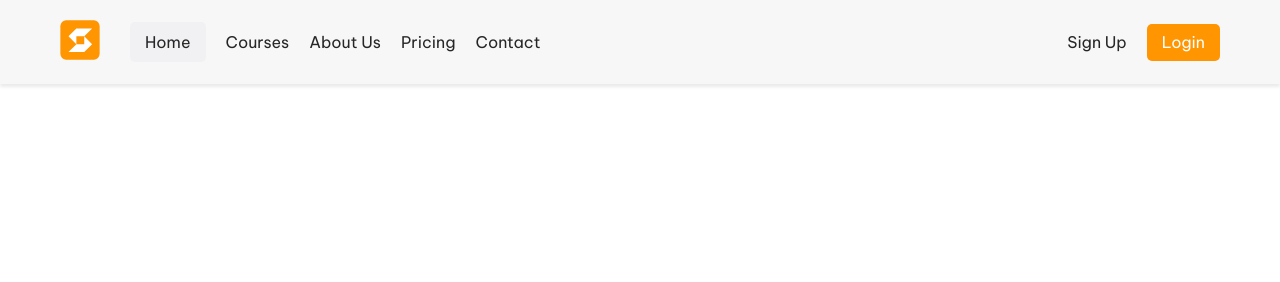
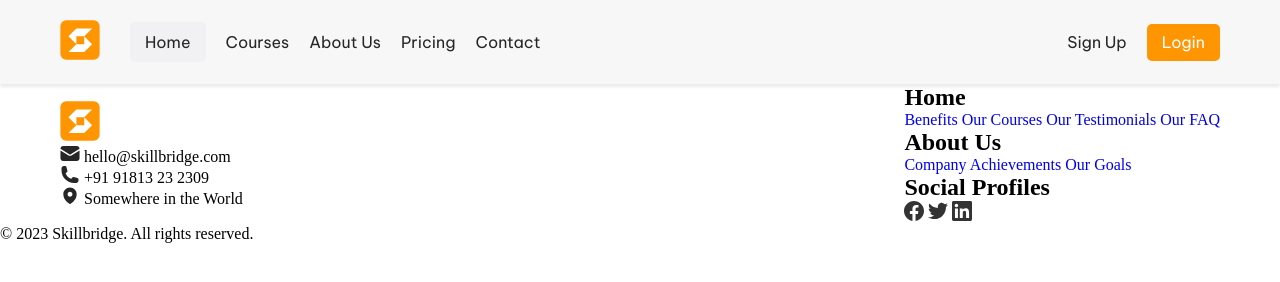
Before and after one commit to MohammadSalameh10/Courses, a plain HTML site: page index.html in a window 1280 px wide. Drawn offline with Linux system fonts and the light colour scheme.

Commit message:
create footer html

```diff
--- a/index.html
+++ b/index.html
@@ -54,7 +54,61 @@
             </div>
         </div>
     </header>
+    <footer class="footer">
+        <div class="container">
+            <div class="row">
+                <div class="footer-start">
+                    <div class="logo-image">
+                        <img src="./assets/img/logo.svg" />
+                    </div>
+                    <div class="footer-info">
+                        <div class="footer-info-data">
+                            <img src="./assets/img/contact/email.svg" />
+                            <span>hello@skillbridge.com</span>
+                        </div>
+                        <div class="footer-info-data">
+                            <img src="./assets/img/contact/phone.svg" />
+                            <span>+91 91813 23 2309</span>
+                        </div>
+                        <div class="footer-info-data">
+                            <img src="./assets/img/contact/site.svg" />
+                            <span>Somewhere in the World</span>
+                        </div>
+                    </div>
+                </div>
 
+                <div class="footer-end">
+                    <div class="footer-item">
+                        <h2>Home</h2>
+                        <nav>
+                            <a href="#">Benefits</a>
+                            <a href="#">Our Courses</a>
+                            <a href="#">Our Testimonials</a>
+                            <a href="#">Our FAQ</a>
+                        </nav>
+                    </div>
+                    <div class="footer-item">
+                        <h2>About Us</h2>
+                        <nav>
+                            <a href="#">Company</a>
+                            <a href="#">Achievements</a>
+                            <a href="#">Our Goals</a>
+                        </nav>
+                    </div>
+                    <div class="footer-social">
+                        <h2>Social Profiles</h2>
+                        <div class="social-media">
+                            <img src="./assets/img/contact/facebook.svg">
+                            <img src="./assets/img/contact/twitter.svg">
+                            <img src="./assets/img/contact/linkedin.svg">
+                        </div>
+                    </div>
+                </div>
+            </div>
+
+        </div>
+        <span class="end">© 2023 Skillbridge. All rights reserved.</span>
+    </footer>
 </body>
 
 </html>
```
Also changed, not shown: assets/img/contact/email.svg (added), assets/img/contact/facebook.svg (added), assets/img/contact/linkedin.svg (added), assets/img/contact/phone.svg (added), assets/img/contact/site.svg (added), assets/img/contact/twitter.svg (added).
